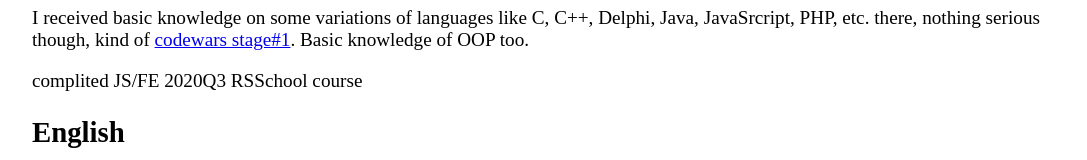
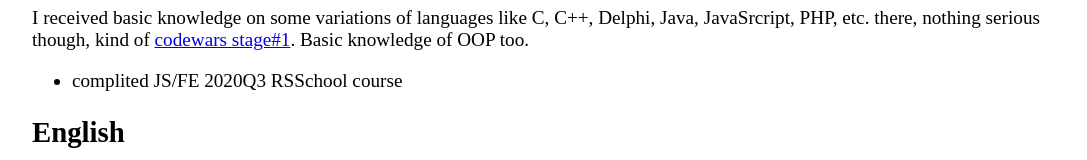
Before and after one commit to I-vasilich-I/rsschool-cv, a plain HTML site: page index.html in a window 1280 px wide. Shown: the part 920-1080 px from the top of the page, without its empty margins (96-1183 px from the left). Drawn offline with Linux system fonts and the light colour scheme.

Commit message:
Update index.html

```diff
--- a/index.html
+++ b/index.html
@@ -62,7 +62,9 @@
                     href="https://github.com/rolling-scopes-school/tasks/blob/master/tasks/codewars-stage-1.md#codewars-stage-1"
                     target="_blank">codewars stage#1</a>. Basic knowledge of OOP too.
             </p>
-            <p>complited JS/FE 2020Q3 RSSchool course</p>
+            <ul>
+                <li>complited JS/FE 2020Q3 RSSchool course</li>
+            </ul>
         </section>
         <section>
             <header>
```
